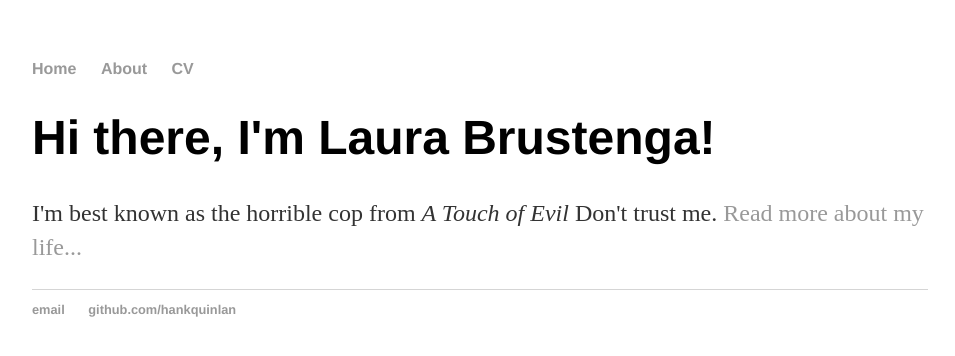
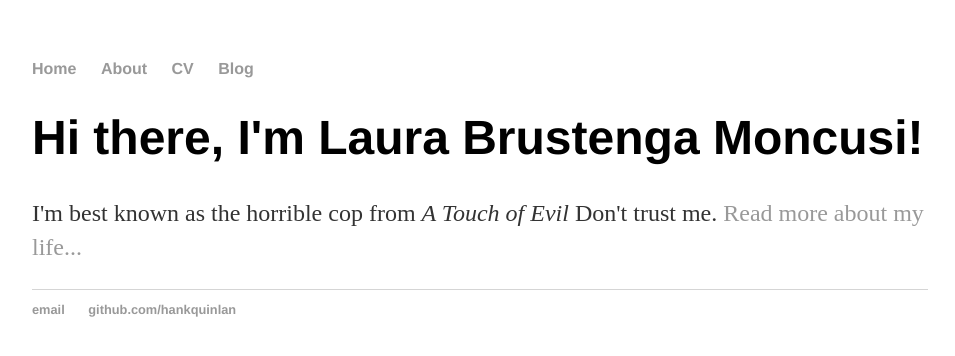
Before and after one commit to LauraBMo/LauraBMo.github.io, a Jekyll site: the page built from index.html, in a window 1280 px wide. Shown: the top 356 px of the page, without its empty margins (160-1115 px from the left). Built offline with Jekyll 4.4.1, drawn with Linux system fonts in a browser that asks for light colours.

Commit message:
Update index.html
adapt to Jekyl

```diff
--- a/index.html
+++ b/index.html
@@ -1,29 +1,8 @@
-<!DOCTYPE html>
-<html>
-	<head>
-		<title>Laura Brustenga i Moncusí</title>
-		<!-- link to main stylesheet -->
-		<link rel="stylesheet" type="text/css" href="/css/main.css">
-	</head>
-	<body>
-		<nav>
-    		<ul>
-        		<li><a href="/">Home</a></li>
-	        	<li><a href="/about">About</a></li>
-        		<li><a href="/cv">CV</a></li>
-    		</ul>
-		</nav>
-		<div class="container">
-    		<div class="blurb">
-        		<h1>Hi there, I'm Laura Brustenga!</h1>
-				<p>I'm best known as the horrible cop from <em>A Touch of Evil</em> Don't trust me. <a href="/about">Read more about my life...</a></p>
-    		</div><!-- /.blurb -->
-		</div><!-- /.container -->
-		<footer>
-    		<ul>
-        		<li><a href="mailto:hankquinlanhub@gmail.com">email</a></li>
-        		<li><a href="https://github.com/hankquinlan">github.com/hankquinlan</a></li>
-			</ul>
-		</footer>
-	</body>
-</html>
+---
+layout: default
+title: Laura la guapa
+---
+<div class="blurb">
+	<h1>Hi there, I'm Laura Brustenga Moncusi!</h1>
+	<p>I'm best known as the horrible cop from <em>A Touch of Evil</em> Don't trust me. <a href="/about">Read more about my life...</a></p>
+</div><!-- /.blurb -->
```
